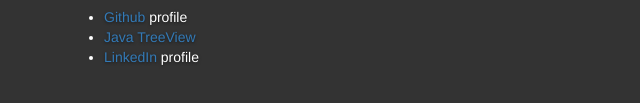
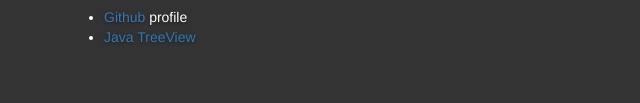
Before and after one commit to alokito/alok-labs, a plain HTML site: page index.html in a window 1280 px wide. Shown: the part 299-402 px from the top of the page, 0-640 px from the left. Drawn offline with nearby package versions, Linux system fonts and the light colour scheme.

Commit message:
removed link

```diff
--- a/index.html
+++ b/index.html
@@ -32,7 +32,6 @@
 		<ul>
 			<li> <a href="https://github.com/alokito">Github</a> profile </li>
 			<li> <a href="http://jtreeview.sourceforge.net">Java TreeView</a></li>
-			<li> <a href="https://www.linkedin.com/in/aloksaldanha">LinkedIn</a> profile</li>
 		</ul>
 
 	</body>
```
